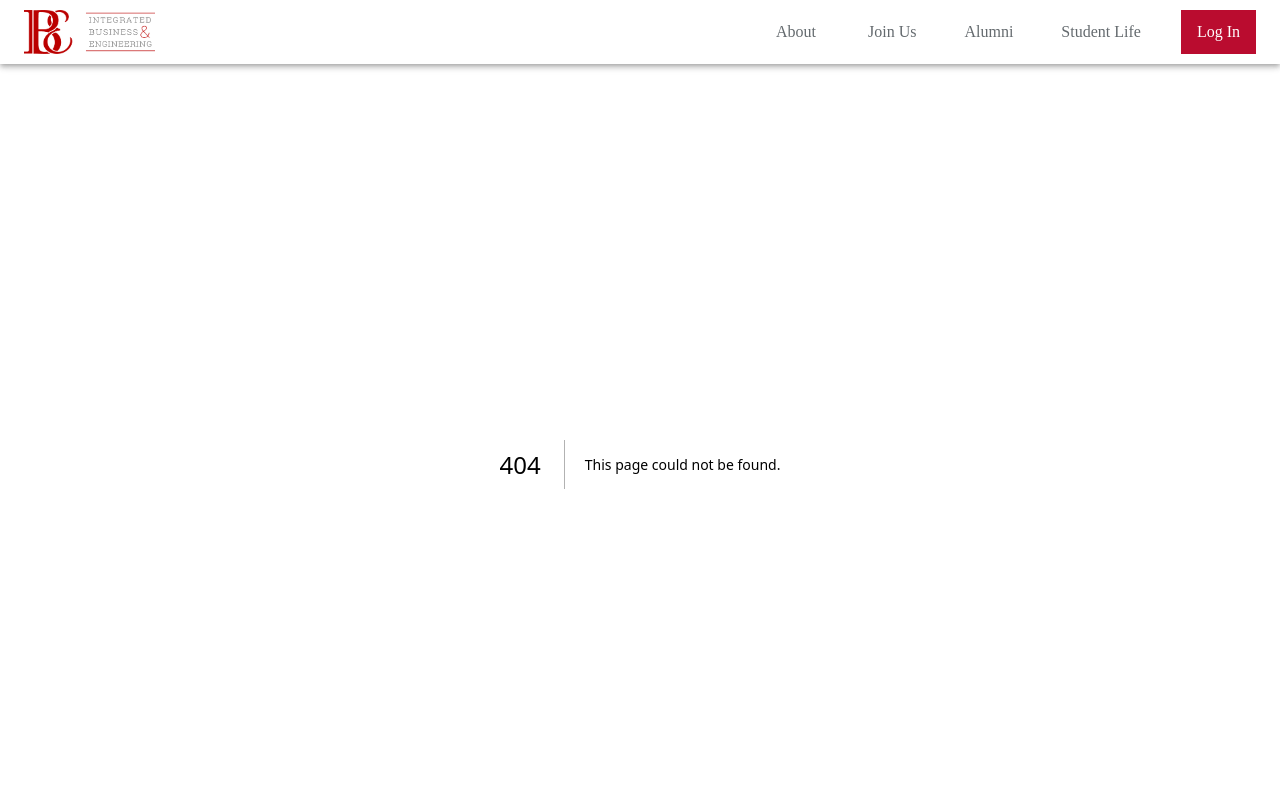
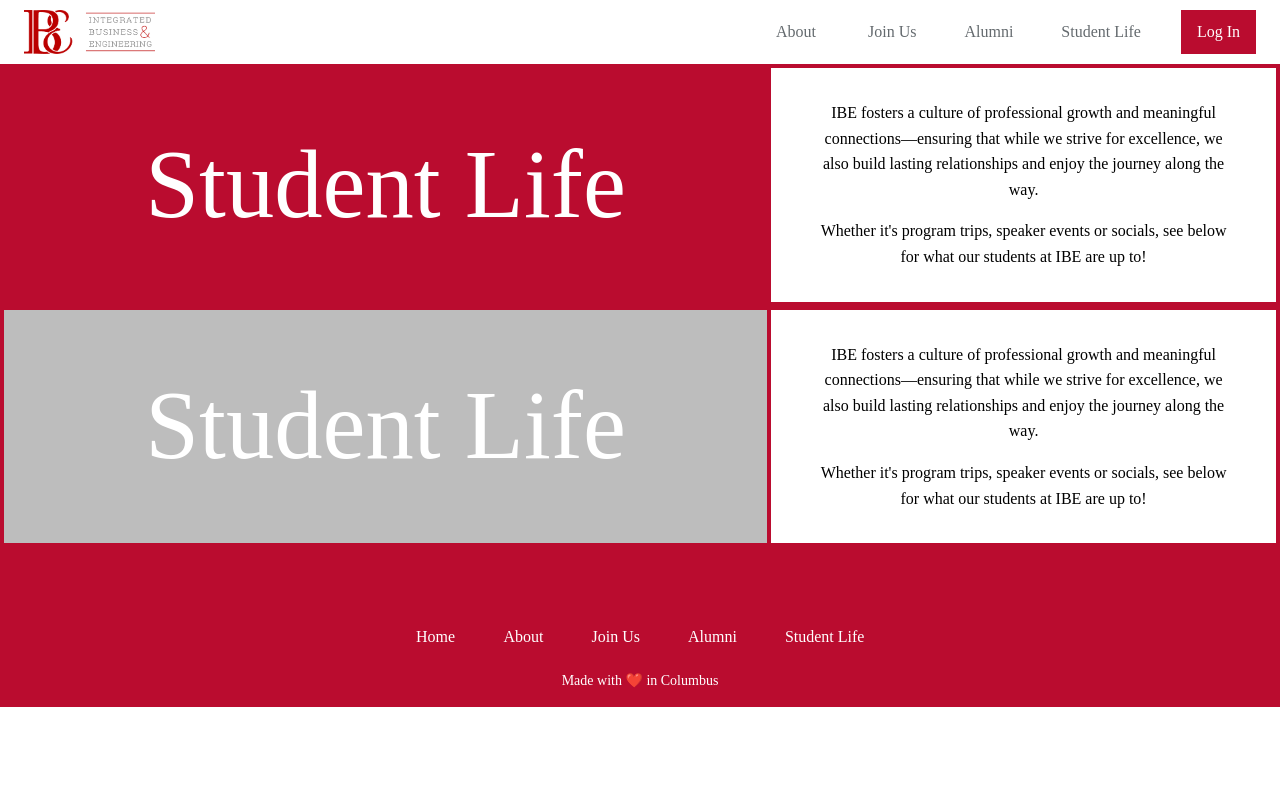
Before and after one commit to ibe-osu/ibe, a Next.js app: page /student-life in a window 1280 px wide. Before the commit this address had no page. Shown: the top 800 px of the page. Built offline with nearby package versions, Linux system fonts and the light colour scheme; some icons are missing; a web font is replaced by a local one; what @mui/material-nextjs would draw is missing.

Commit message:
Made student life page and first component

```diff
--- /dev/null
+++ b/src/app/student-life/page.tsx
@@ -0,0 +1,11 @@
+import StudentLife from "@/components/student-life/StudentLife";
+import KeynoteSpeakers from "@/components/student-life/KeynoteSpeakers";
+
+export default function About() {
+  return (
+    <>
+      <StudentLife />
+      <KeynoteSpeakers />
+    </>
+  );
+}
--- /dev/null
+++ b/src/components/student-life/KeynoteSpeakers.tsx
@@ -0,0 +1,62 @@
+import theme from "@/theme/theme";
+import { Box, Typography } from "@mui/material";
+
+export default function KeynoteSpeakers() {
+  return (
+    <Box
+      sx={{
+        display: "flex",
+        flexDirection: { xs: "column", md: "row" },
+        position: "relative",
+        left: "50%",
+        width: "100vw",
+        ml: "-50vw",
+        mr: "-50vw",
+        border: `4px solid ${theme.palette.primary.main}`,
+      }}
+    >
+      <Box
+        sx={{
+          flexBasis: { xs: "100%", md: "60%" },
+          backgroundColor: theme.palette.grey[400],
+          color: theme.palette.secondary.main,
+          display: "flex",
+          alignItems: "center",
+          justifyContent: "center",
+          px: { xs: 3, md: 6 },
+          py: { xs: 4, md: 6 },
+        }}
+      >
+        <Typography variant="h2" sx={{ textAlign: "center" }}>
+          Student Life
+        </Typography>
+      </Box>
+      <Box
+        sx={{
+          flexBasis: { xs: "100%", md: "40%" },
+          backgroundColor: theme.palette.secondary.main,
+          color: theme.palette.text.primary,
+          borderLeft: { md: `4px solid ${theme.palette.primary.main}` },
+          borderTop: { xs: `4px solid ${theme.palette.primary.main}`, md: "none" },
+          display: "flex",
+          flexDirection: "column",
+          justifyContent: "center",
+          alignItems: "center",
+          px: { xs: 3, md: 5 },
+          py: { xs: 3, md: 4 },
+          gap: 2,
+        }}
+      >
+        <Typography variant="body1" sx={{ lineHeight: 1.6, textAlign: "center" }}>
+          IBE fosters a culture of professional growth and meaningful
+          connections—ensuring that while we strive for excellence, we also
+          build lasting relationships and enjoy the journey along the way.
+        </Typography>
+        <Typography variant="body1" sx={{ lineHeight: 1.6, textAlign: "center" }}>
+          Whether it&apos;s program trips, speaker events or socials, see below
+          for what our students at IBE are up to!
+        </Typography>
+      </Box>
+    </Box>
+  );
+}
--- /dev/null
+++ b/src/components/student-life/StudentLife.tsx
@@ -0,0 +1,62 @@
+import theme from "@/theme/theme";
+import { Box, Typography } from "@mui/material";
+
+export default function StudentLife() {
+  return (
+    <Box
+      sx={{
+        display: "flex",
+        flexDirection: { xs: "column", md: "row" },
+        position: "relative",
+        left: "50%",
+        width: "100vw",
+        ml: "-50vw",
+        mr: "-50vw",
+        border: `4px solid ${theme.palette.primary.main}`,
+      }}
+    >
+      <Box
+        sx={{
+          flexBasis: { xs: "100%", md: "60%" },
+          backgroundColor: theme.palette.primary.main,
+          color: theme.palette.secondary.main,
+          display: "flex",
+          alignItems: "center",
+          justifyContent: "center",
+          px: { xs: 3, md: 6 },
+          py: { xs: 4, md: 6 },
+        }}
+      >
+        <Typography variant="h2" sx={{ textAlign: "center" }}>
+          Student Life
+        </Typography>
+      </Box>
+      <Box
+        sx={{
+          flexBasis: { xs: "100%", md: "40%" },
+          backgroundColor: theme.palette.secondary.main,
+          color: theme.palette.text.primary,
+          borderLeft: { md: `4px solid ${theme.palette.primary.main}` },
+          borderTop: { xs: `4px solid ${theme.palette.primary.main}`, md: "none" },
+          display: "flex",
+          flexDirection: "column",
+          justifyContent: "center",
+          alignItems: "center",
+          px: { xs: 3, md: 5 },
+          py: { xs: 3, md: 4 },
+          gap: 2,
+        }}
+      >
+        <Typography variant="body1" sx={{ lineHeight: 1.6, textAlign: "center" }}>
+          IBE fosters a culture of professional growth and meaningful
+          connections—ensuring that while we strive for excellence, we also
+          build lasting relationships and enjoy the journey along the way.
+        </Typography>
+        <Typography variant="body1" sx={{ lineHeight: 1.6, textAlign: "center" }}>
+          Whether it&apos;s program trips, speaker events or socials, see below
+          for what our students at IBE are up to!
+        </Typography>
+      </Box>
+    </Box>
+  );
+}
```
Also changed, not shown: src/components/student-life/Happenings.tsx (added).
